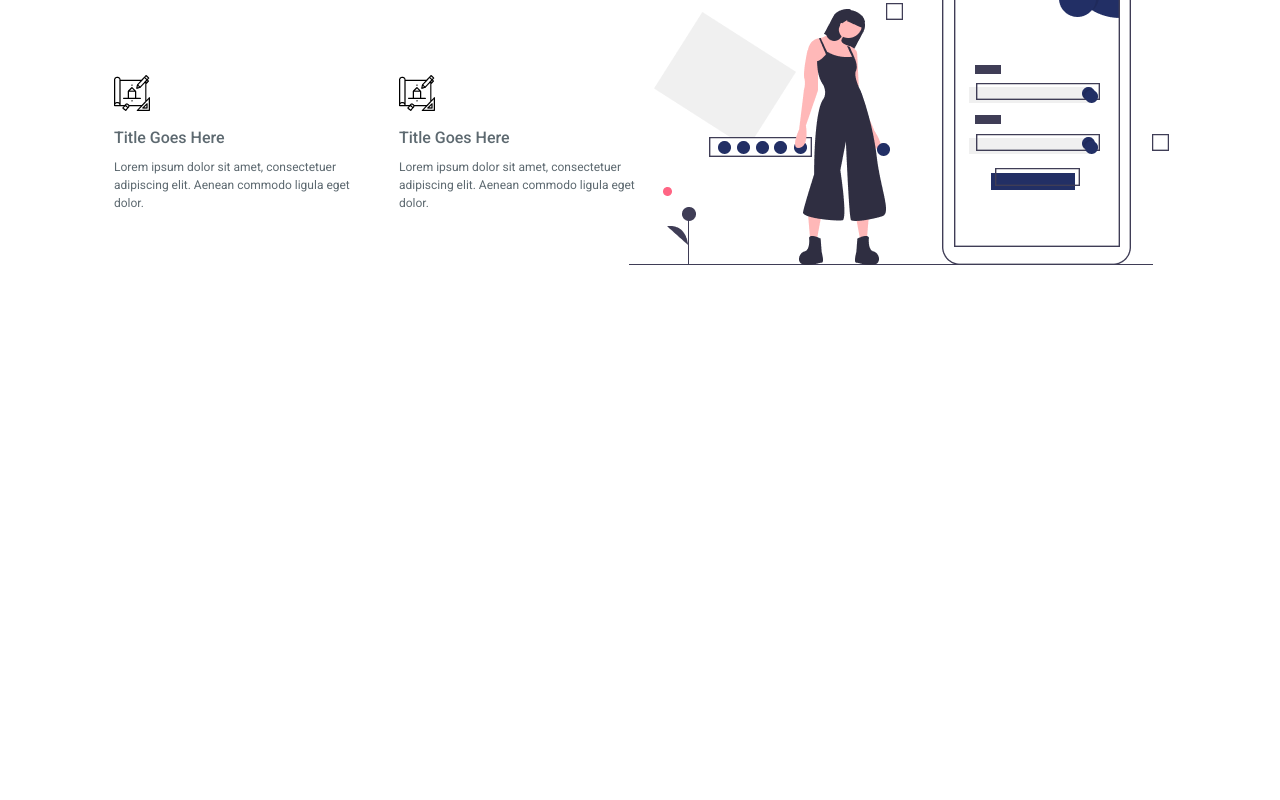
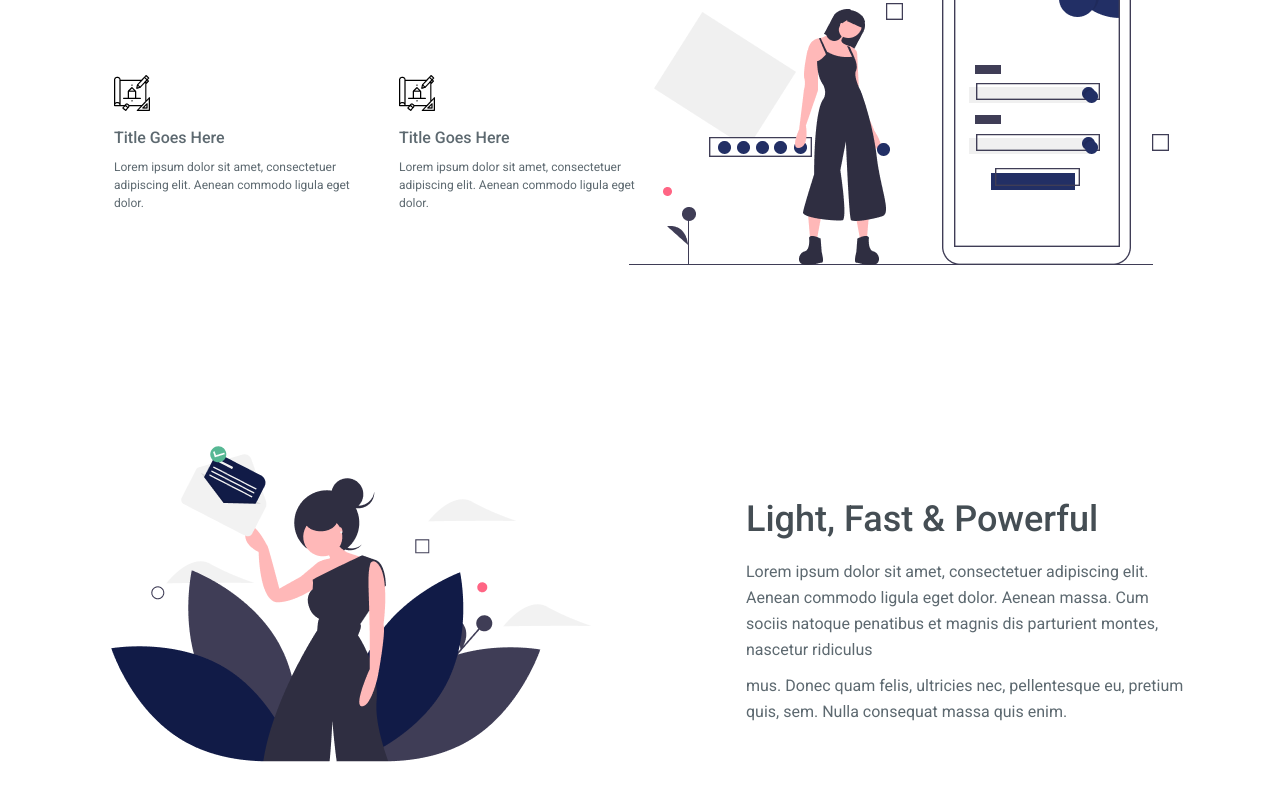
Before and after one commit to DmitrySkok/recruitment-task, a React (Create React App) app: page / in a window 1280 px wide. Shown: the part 1535-2335 px from the top of the page. Before the commit the page ends 1923 px from the top, so only its background shows below. Built offline with nearby package versions, Linux system fonts and the light colour scheme.

Commit message:
Done Intro component, delete comments

```diff
--- a/src/components/pages/Home/Home.js
+++ b/src/components/pages/Home/Home.js
@@ -1,6 +1,7 @@
 import React from 'react';
 import Header from '../../views/Header/Header';
 import Hero from '../../views/Hero/Hero';
+import Intro from '../../views/Intro/Intro';
 import UndrawMobLog from '../../views/UndrawMobLog/UndrawMobLog';
 import styles from './Home.module.scss';
 
@@ -10,6 +11,7 @@ const Home = () => {
       <Header />
       <Hero />
       <UndrawMobLog />
+      <Intro />
     </div>
   );
 };
--- a/src/components/views/Hero/Hero.module.scss
+++ b/src/components/views/Hero/Hero.module.scss
@@ -10,17 +10,11 @@
     max-width: 539px;
     min-height: 132px;
 
-    // :nth-child(3) {
-    //   margin-top: -4px;
-    // }
-
     h1 {
       -webkit-text-stroke: 1px black;
-      // margin-bottom: 20px;
     }
 
     p {
-      font-weight: 400;
       font-size: calc($base-size + 2px);
       line-height: 30px;
       color: $main-blue-500;
--- /dev/null
+++ b/src/components/views/Intro/Intro.js
@@ -0,0 +1,31 @@
+import React from 'react'
+import styles from './Intro.module.scss';
+import Container from '../../common/Container/Container';
+
+const Intro = () => {
+  return (
+    <Container maxWidth={'1102px'}>
+    <div className={styles.root}>
+
+        <div className={styles.textBlock}>
+          <h2>Light, Fast & Powerful</h2>
+          <div className={styles.pragraphBlock}>
+            <p>
+              Lorem ipsum dolor sit amet, consectetuer adipiscing elit.
+              Aenean commodo ligula eget dolor. Aenean massa.
+              Cum sociis natoque penatibus et magnis dis parturient montes,
+              nascetur ridiculus
+            </p>
+            <p>
+              mus. Donec quam felis, ultricies nec, pellentesque eu, pretium quis, sem.
+              Nulla consequat massa quis enim.
+            </p>
+          </div>
+        </div>
+
+    </div>
+    </Container>
+  )
+}
+
+export default Intro
--- /dev/null
+++ b/src/components/views/Intro/Intro.module.scss
@@ -0,0 +1,25 @@
+@import '../../../styles/settings.scss';
+
+.root {
+  display: flex;
+  justify-content: flex-end;
+  background: no-repeat 3.5% top url('../../../../public/images/undrawHappyNews_hxmt.png');
+  padding-bottom: 167px;
+  margin-top: 57px;
+  .textBlock {
+    max-width: 445px;
+    margin-top: 50px;
+
+    p {
+      line-height: 26px;
+      margin-bottom: 0;
+    }
+
+    .pragraphBlock {
+      margin-top: 16px;
+      :nth-child(2) {
+        margin-top: 10px;
+      }
+    }
+  }
+}
--- a/src/components/views/NavBar/NavBar.module.scss
+++ b/src/components/views/NavBar/NavBar.module.scss
@@ -16,7 +16,6 @@
 
     a {
       color: $main-blue-500;
-      font-weight: 400;
       font-size: calc($base-size - 2px);
       line-height: 24px;
     }
--- a/src/components/views/UndrawMobLog/UndrawMobLog.module.scss
+++ b/src/components/views/UndrawMobLog/UndrawMobLog.module.scss
@@ -15,7 +15,6 @@
 
     p {
       line-height: 26px;
-      color: $main-gray-600;
       margin-bottom: 0;
     }
 
```
